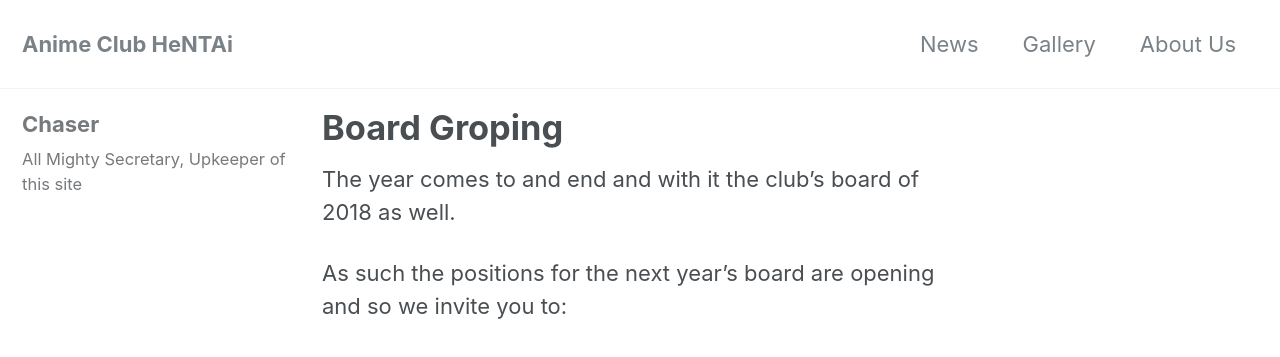
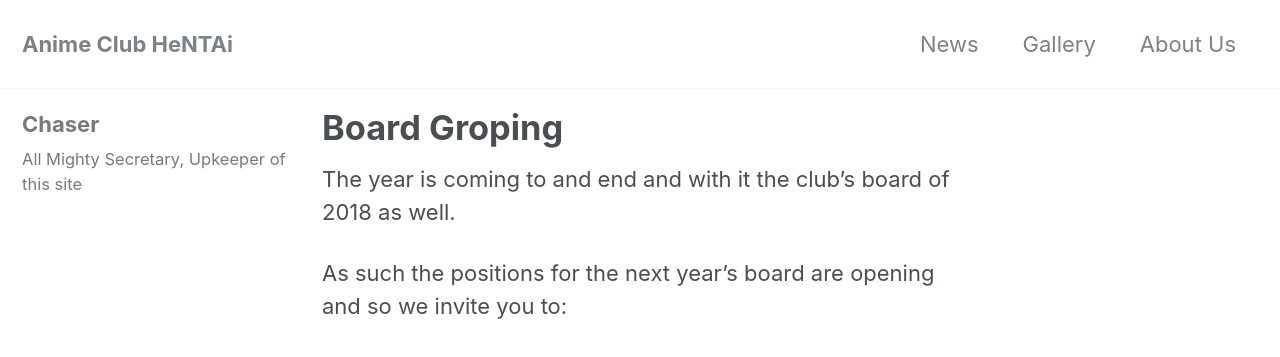
Before and after one commit to HNTA-Club/website, a Jekyll site: the page built from _posts/2018-10-31-board-groping.markdown, in a window 1280 px wide and 900 px high. Shown: the top 357 px of the window. Built offline with Jekyll 4.4.1, drawn with Linux system fonts in a browser that asks for light colours; cached includes are drawn as plain includes; nearby versions of some CDN libraries.

```diff
--- a/_posts/2018-10-31-board-groping.markdown
+++ b/_posts/2018-10-31-board-groping.markdown
@@ -4,7 +4,7 @@
 
 ---
 
-The year comes to and end and with it the club's board of 2018 as well.
+The year is coming to and end and with it the club's board of 2018 as well.
 
 As such the positions for the next year's board are opening and so we invite you to:
 
```
